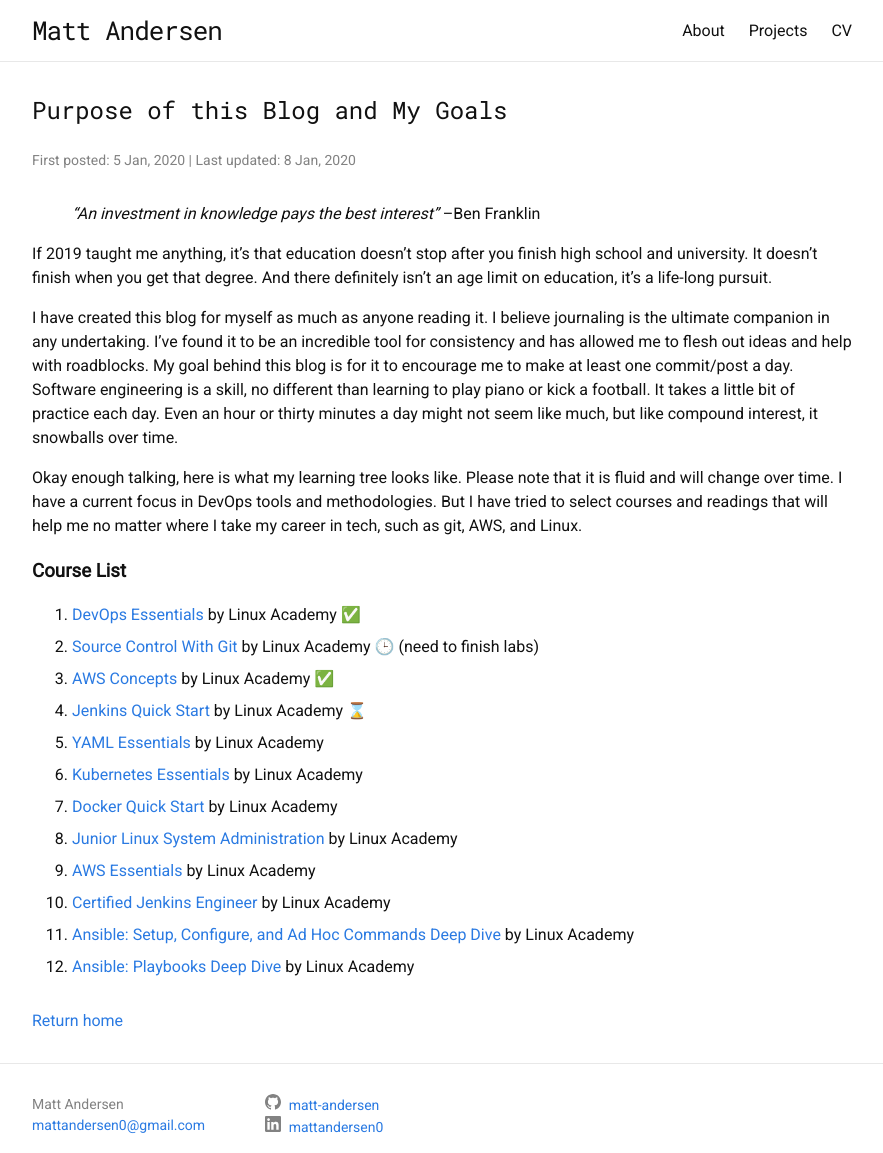
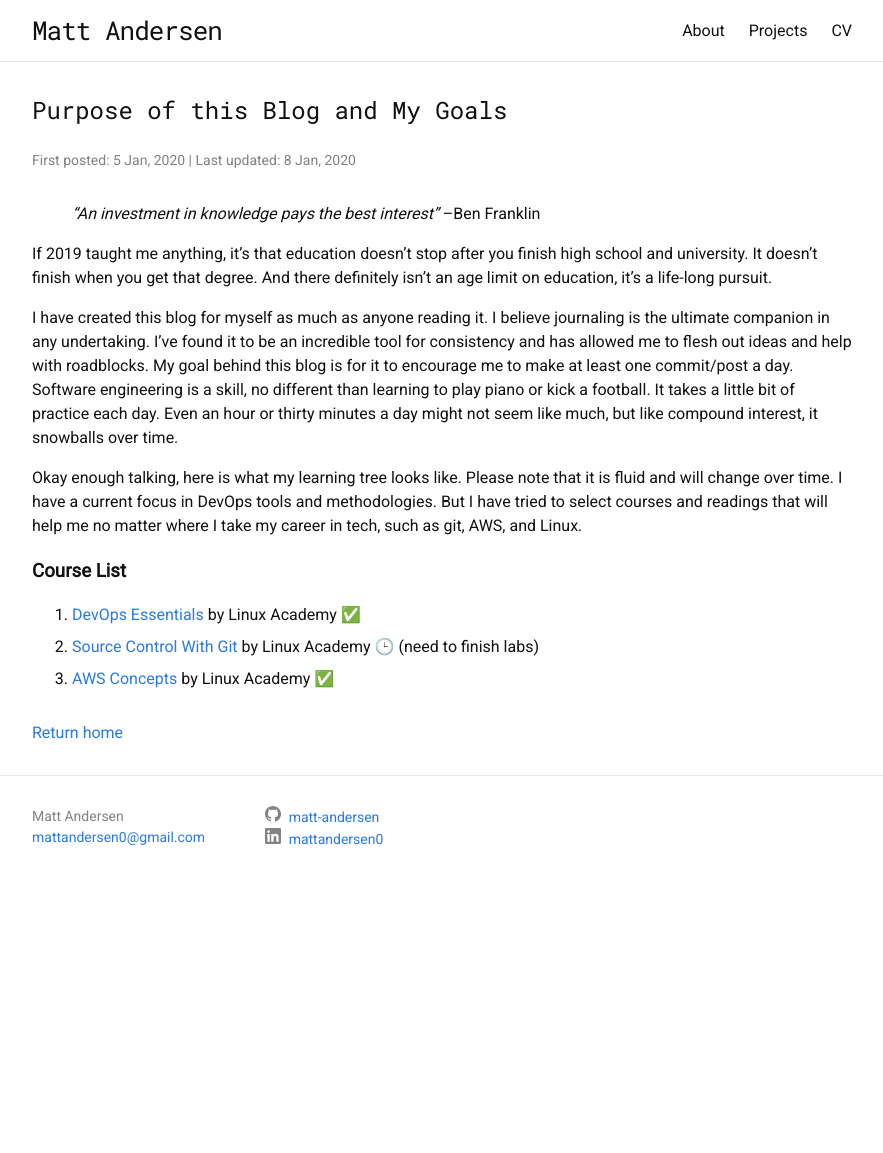
Before and after one commit to matt-andersen/mattandersen.dev, a Jekyll site: the page built from _posts/2020-01-05-purpose-of-this-blog/2020-01-05-purpose-of-this-blog.md, in a window 1280 px wide. Shown: the whole page, without its empty margins (198-1081 px from the left). Built offline with Jekyll 4.4.1, drawn with Linux system fonts in a browser that asks for light colours; after the commit the page ends 900 px from its top, so only the background shows below that.

Commit message:
Clear incomplete courses

```diff
--- a/_posts/2020-01-05-purpose-of-this-blog/2020-01-05-purpose-of-this-blog.md
+++ b/_posts/2020-01-05-purpose-of-this-blog/2020-01-05-purpose-of-this-blog.md
@@ -21,21 +21,3 @@
 0. [Source Control With Git](https://linuxacademy.com/cp/modules/view/id/195?redirect_uri=https://app.linuxacademy.com/search?) by Linux Academy 🕒 (need to finish labs)
 
 0. [AWS Concepts](https://linuxacademy.com/course/aws-concepts/) by Linux Academy ✅
-
-0. [Jenkins Quick Start](https://linuxacademy.com/course/jenkins-quick-start/) by Linux Academy ⌛
-
-0. [YAML Essentials](https://linuxacademy.com/cp/modules/view/id/276) by Linux Academy
-
-0. [Kubernetes Essentials](https://linuxacademy.com/cp/modules/view/id/281) by Linux Academy
-
-0. [Docker Quick Start](https://linuxacademy.com/cp/modules/view/id/284) by Linux Academy
-
-0. [Junior Linux System Administration](https://linuxacademy.com/learning-path/junior-linux-systems-administrator-entry-level/) by Linux Academy
-
-0. [AWS Essentials](https://linuxacademy.com/course/aws-essentials-new/) by Linux Academy
-
-0. [Certified Jenkins Engineer](https://linuxacademy.com/course/certified-jenkins-engineer-2018/) by Linux Academy
-
-0. [Ansible: Setup, Configure, and Ad Hoc Commands Deep Dive](https://linuxacademy.com/course/ansibe-setup-configure-ad-hoc-commands/) by Linux Academy
-
-0. [Ansible: Playbooks Deep Dive](https://linuxacademy.com/course/ansible-playbooks-deep-dive/) by Linux Academy
```
Also changed, not shown: _posts/2020-01-08-TBD/2020-01-08-TBD.md (+0 -2 lines).
